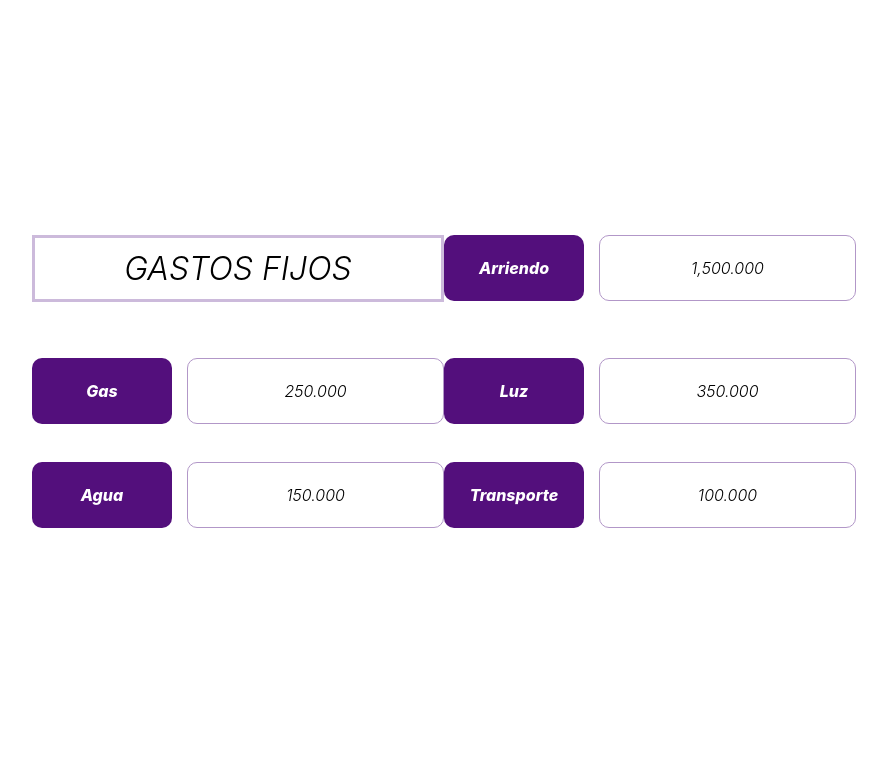
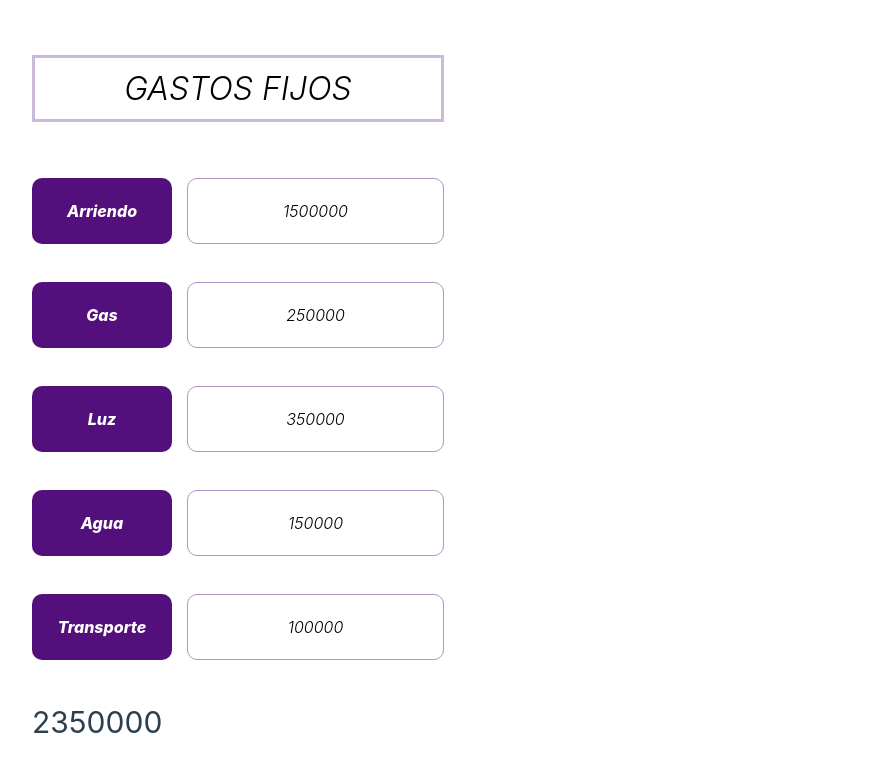
Before and after one commit to jprpich/finance-app, a Vue app: page / in a window 1280 px wide. Shown: the top 772 px of the page, without its empty margins (196-1083 px from the left). Built offline with nearby package versions, Linux system fonts and the light colour scheme.

Commit message:
add expensesTotal

```diff
--- a/src/App.vue
+++ b/src/App.vue
@@ -1,56 +1,64 @@
-<script setup></script>
-
 <template>
+  <div class="finance-wrapper">
     <div class="finance-top">
       <h1 class="finance-top__title">GASTOS FIJOS</h1>
     </div>
-  <div class="finance-group">
+    <div class="finance-group" v-for="(group, i) in groups" :key="i">
       <div class="finance-group-left">
-      <h2 class="finance-group-left__title">Arriendo</h2>
+        <h2 class="finance-group-left__title">{{ group.title }}</h2>
       </div>
       <div class="finance-group-right">
-      <p class="finance-group-right__title">1,500.000</p>
+        <p class="finance-group-right__title">{{ group.price }}</p>
       </div>
     </div>
-
-  <div class="finance-group">
-    <div class="finance-group-left">
-      <h2 class="finance-group-left__title">Gas</h2>
-    </div>
-    <div class="finance-group-right">
-      <p class="finance-group-right__title">250.000</p>
-    </div>
-  </div>
-
-  <div class="finance-group">
-    <div class="finance-group-left">
-      <h2 class="finance-group-left__title">Luz</h2>
-    </div>
-    <div class="finance-group-right">
-      <p class="finance-group-right__title">350.000</p>
-    </div>
-  </div>
-
-  <div class="finance-group">
-    <div class="finance-group-left">
-      <h2 class="finance-group-left__title">Agua</h2>
-    </div>
-    <div class="finance-group-right">
-      <p class="finance-group-right__title">150.000</p>
-    </div>
-  </div>
-
-  <div class="finance-group">
-    <div class="finance-group-left">
-      <h2 class="finance-group-left__title">Transporte</h2>
-    </div>
-    <div class="finance-group-right">
-      <p class="finance-group-right__title">100.000</p>
-    </div>
+    <h1>{{ expensesTotal }}</h1>
   </div>
 </template>
 
+<script>
+export default {
+  data() {
+    return {
+      groups: [
+        {
+          title: 'Arriendo',
+          price: 1500000
+        },
+        {
+          title: 'Gas',
+          price: 250000
+        },
+        {
+          title: 'Luz',
+          price: 350000
+        },
+        {
+          title: 'Agua',
+          price: 150000
+        },
+        {
+          title: 'Transporte',
+          price: 100000
+        }
+      ]
+    }
+  },
+  computed: {
+    expensesTotal() {
+      let sum = 0
+      this.groups.forEach((group) => {
+        sum += group.price
+      })
+      return sum
+    }
+  }
+}
+</script>
+
 <style scoped lang="scss">
+.finance-wrapper {
+  max-width: 500px;
+}
 .finance-top {
   width: 100%;
   height: 67px;
```
Lines whose indentation alone changed are shown as unchanged.
